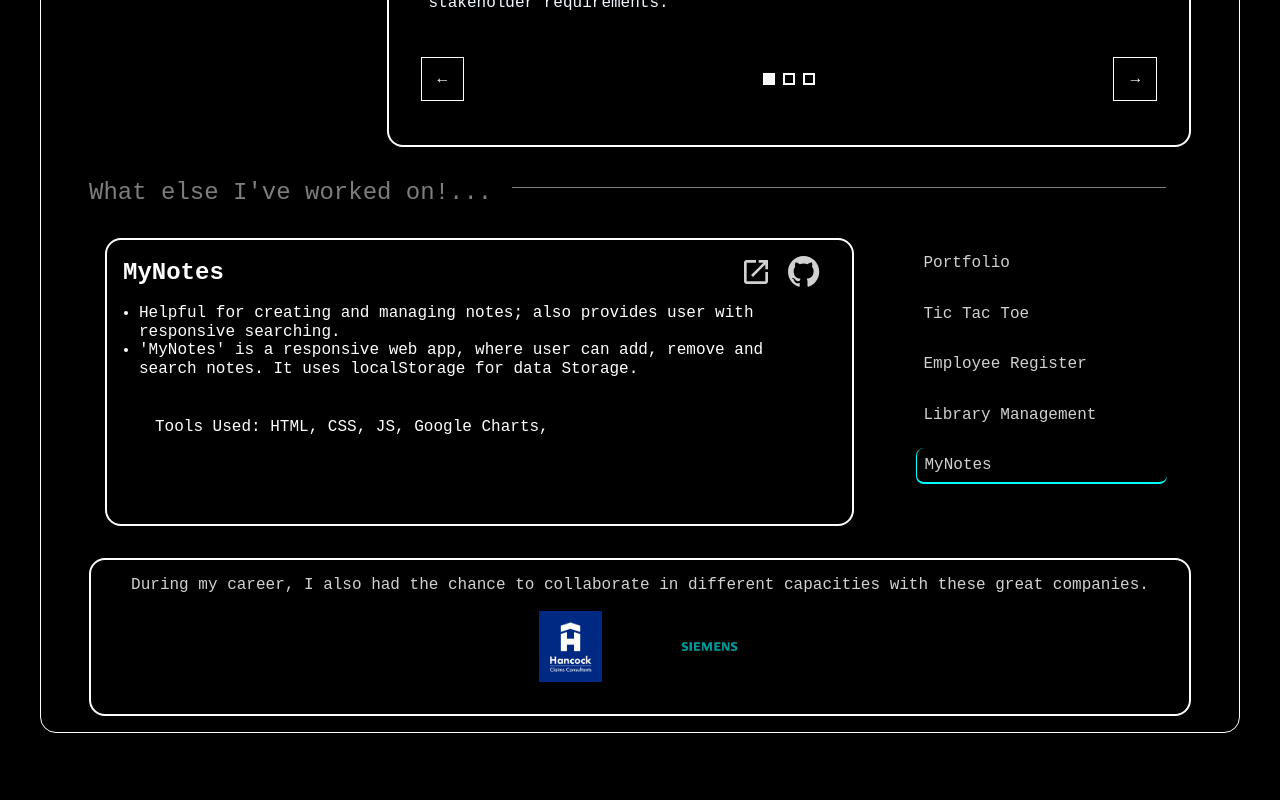
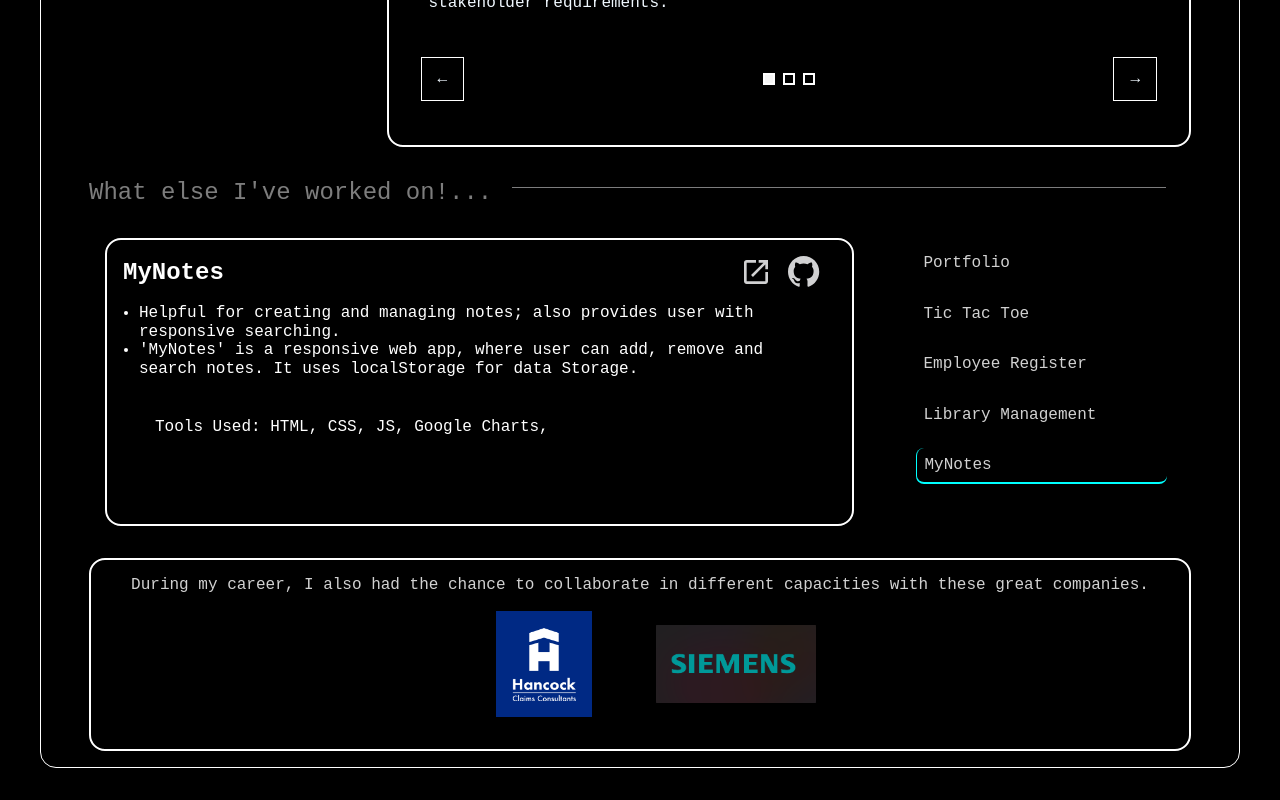
Before and after one commit to Anant-Singh-Chauhan/portfolio, a React (Create React App) app: page / in a window 1280 px wide. Shown: the part 1807-2607 px from the top of the page. Before the commit the page ends 2572 px from the top, so only its background shows below. Built offline with nearby package versions, Linux system fonts and the light colour scheme; the HTML template or start-up script is replaced by a standard one; a web font is replaced by a local one.

Commit message:
collab imgs size fix

```diff
--- a/src/components/footer/footer.css
+++ b/src/components/footer/footer.css
@@ -13,11 +13,9 @@
 }
 
 .footer_images img{
-    /* height: 5rem; */
     margin: 1rem;
-
-    width:10%;
-    /* mix-blend-mode:color-dodge; */
+    width:15%;
+    min-width: 100px;
     border-radius: 1rem;
     aspect-ratio: 3/2;
     object-fit: contain;
```
Also changed, not shown: src/assests/images/collabs/siemens.png.
